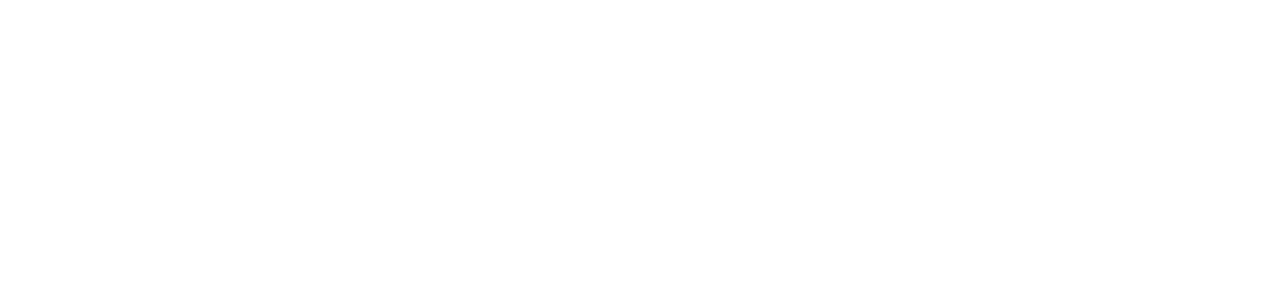
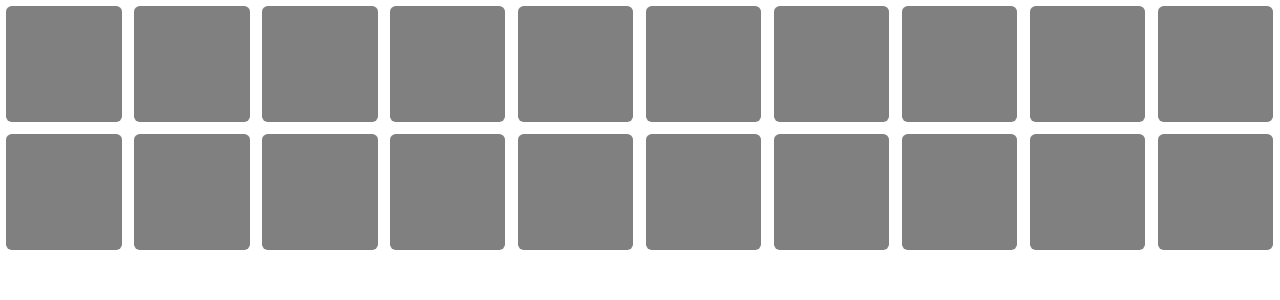
Before and after one commit to yibangchen/react-mini-projects, a React (Create React App) app in the folder memory-game-colors/: page / in a window 1280 px wide. Shown: the top 300 px of the page. Built offline with nearby package versions, Linux system fonts and the light colour scheme.

Commit message:
updated click functions

```diff
--- a/memory-game-colors/src/App.js
+++ b/memory-game-colors/src/App.js
@@ -29,21 +29,42 @@
   constructor(props) {
     super(props);
     this.state = {
-      colors: [],
-      guessed: []
+      colors: this.initGame(PAIR_NUM),
+      guessed: Array(PAIR_NUM*2).fill('false'),
+      isGameOver: false,
+      matchColorIndex: -1
     };
+  }
 
-    this.setState({colors: allColors.slice(0, 10)});
-    // this.initGame(PAIR_NUM);
+  handleClick = (k) => {
+    console.log([k, this.state.matchColorIndex]);
+    const newGuessed = this.state.guessed.slice();
+
+    if (this.state.matchColorIndex === -1) {
+      newGuessed[k] = true;
+      this.setState({
+        guessed: newGuessed,
+        matchColorIndex: k
+      }, ()=> { console.log(this.state.guessed[k]); });
+    } else if (this.state.matchColorIndex === k) {
+      newGuessed[k] = true;
+      this.setState({
+        guessed: newGuessed,
+        matchColorIndex: -1
+      });
+    } else {
+      newGuessed[this.state.matchColorIndex] = false;
+      this.setState({
+        matchColorIndex: -1
+      });
+    }
   }
 
   initGame(size) {
     const newColors = new Set();
     while (newColors.size < size)
       newColors.add(allColors[this.rand(allColors.length)]);
-    // const colors = this.shuffle(Array.from(newColors).concat(Array.from(newColors)));
-    this.setState({colors: allColors.slice(0, 10)});
-    // this.setState({guessed: new Array(size * 2)});
+    return this.shuffle(Array.from(newColors).concat(Array.from(newColors)));
   }
 
   rand = (maximum) => Math.floor(Math.random()*maximum);
@@ -60,7 +81,16 @@
     return (
       <div className="App">
         <div className = "container">
-          { this.state.colors.map((c, i) => <Block key={i}/>) }
+          { this.state.colors.map((c, i) =>
+
+            <Block
+              key={i}
+              listIndex={i}
+              color={c}
+              canShow={this.state.guessed[i]}
+              onClickBlock={this.handleClick}
+            />
+            ) }
         </div>
       </div>
     );
--- a/memory-game-colors/src/Block.js
+++ b/memory-game-colors/src/Block.js
@@ -1,19 +1,38 @@
-import React from 'react';
-// import PropTypes from 'prop-types';
+import React, { Component } from 'react';
+import PropTypes from 'prop-types';
 import './Block.css';
 
-const Block = (props) => {
-	// static defaultProps = {
-	// 	onClickBlock() {}
-	// }
+class Block extends Component {
 
-	// static propTypes = {
-	// 	onClickBlock: PropTypes.func
-	// }
+	constructor(props) {
+		super(props);
+	}
 
-	return (
-		<div className="block" onClick={props.onClickBlock}></div>
-	);
+	static defaultProps = {
+		onClickBlock() {}
+	}
+
+	static propTypes = {
+		onClickBlock: PropTypes.func
+	}
+
+	handleClick = (e) => {
+		e.preventDefault();
+		this.props.onClickBlock(this.props.listIndex);
+	}
+
+	render() {
+		const style={}
+		if (!this.props.canShow)
+			style.backgroundColor = this.props.color;
+
+		return (
+			<div
+				className="block"
+				onClick={ this.handleClick }
+				style={ style }
+			></div>
+		);}
 }
 
 export default Block;
```
